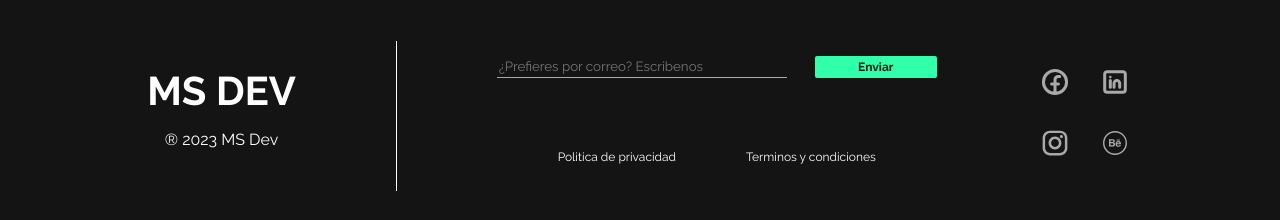
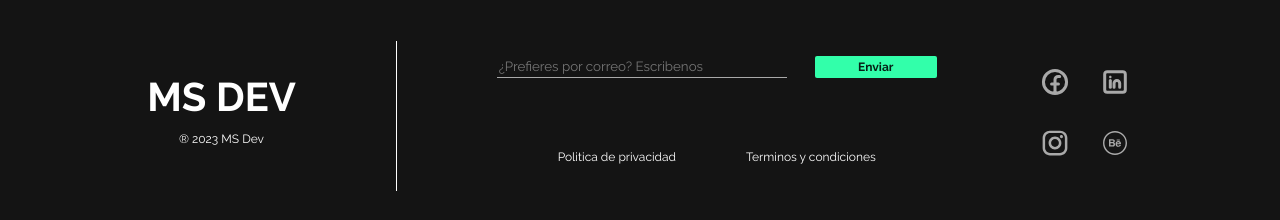
Before and after one commit to MiguelAngelClavijo/MSDEV-WEB, a React app: page / in a window 1280 px wide. Shown: the top 220 px of the page. Built offline with nearby package versions, Linux system fonts and the light colour scheme.

Commit message:
[ADD] Footer CSS

```diff
--- a/src/containers/Footer.jsx
+++ b/src/containers/Footer.jsx
@@ -10,7 +10,7 @@ const Footer = () => {
     <div className="Footer-Container">
       <div className="Footer-Logo">
         <p id="Footer-Logo-Name">MS DEV</p>
-        <p>® 2023 MS Dev</p>
+        <p id="Footer-Logo-Register">® 2023 MS Dev</p>
       </div>
       <div className="Footer-Form">
         <div className="Footer-Form-Head">
```
